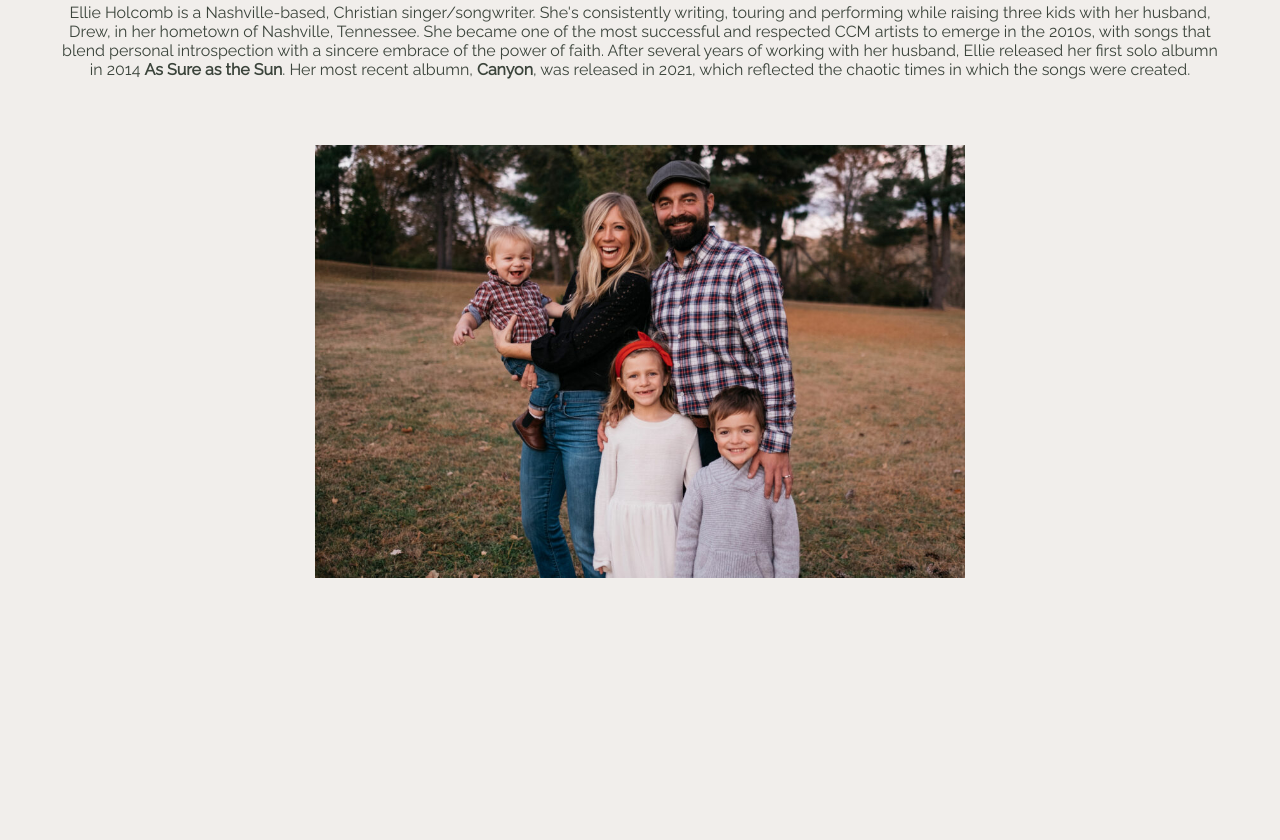
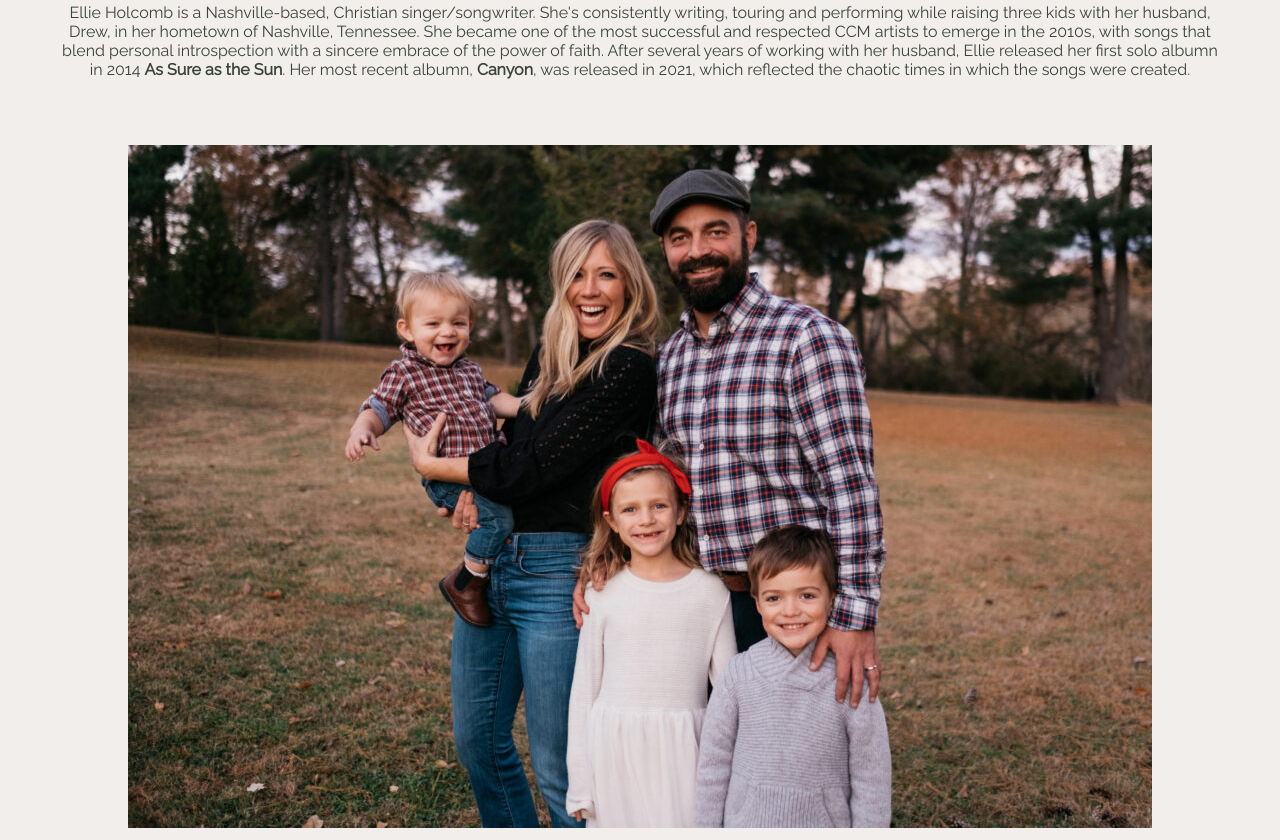
Before and after one commit to emilyreinneck/EllieHolcombFanpage, a plain HTML site: page home.html in a window 1280 px wide. Shown: the part 403-1243 px from the top of the page. Before the commit the page ends 993 px from the top, so only its background shows below. Drawn offline with Linux system fonts and the light colour scheme.

Commit message:
Add files via upload

```diff
--- a/home.html
+++ b/home.html
@@ -51,7 +51,7 @@
           </p>
         </div>
         <div class="family">
-          <img width="650px" src="./images/familypic.jpeg" alt="Picture of Ellie's family">
+          <img src="./images/familypic.jpeg" alt="Picture of Ellie's family">
         </div>
       </div>
     </div>
```
Also changed, not shown: index.html (+1 -1 lines).
